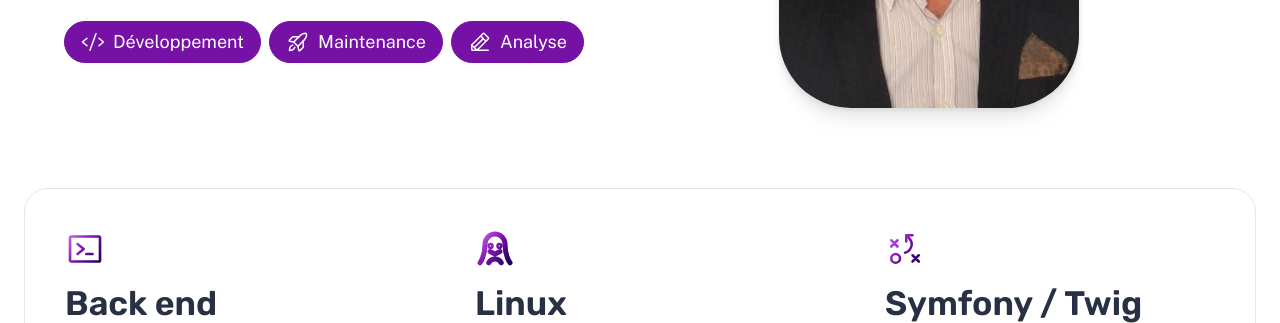
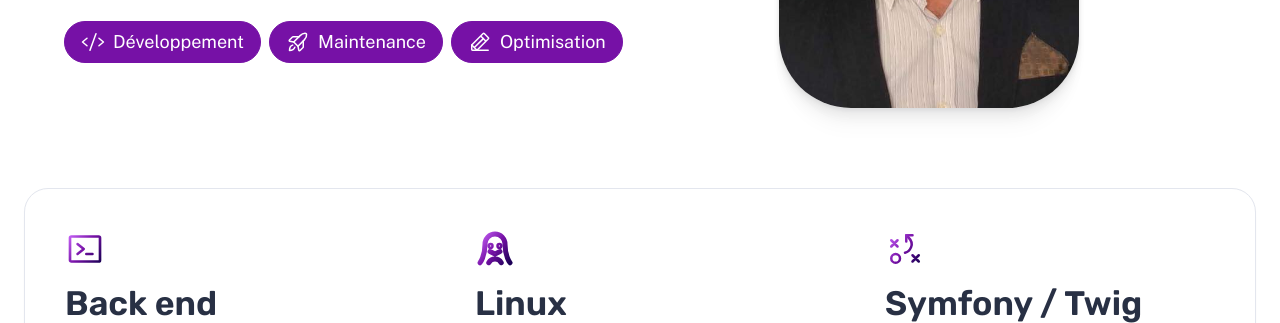
Before and after one commit to GrecoBen/portfolio, an Astro site: page / in a window 1280 px wide. Shown: the part 477-800 px from the top of the page. Built offline with nearby package versions, Linux system fonts and the light colour scheme; Astro itself is replaced by a stand-in of ours.

Commit message:
optimisation

```diff
--- a/src/pages/index.astro
+++ b/src/pages/index.astro
@@ -37,7 +37,7 @@ const projects = (await getCollection('work'))
 					<div class="roles">
 						<Pill><Icon icon="code" size="1.33em" /> Développement</Pill>
 						<Pill><Icon icon="rocket-launch" size="1.33em" /> Maintenance</Pill>
-						<Pill><Icon icon="pencil-line" size="1.33em" /> Analyse</Pill>
+						<Pill><Icon icon="pencil-line" size="1.33em" /> Optimisation</Pill>
 					</div>
 				</Hero>
 
```
